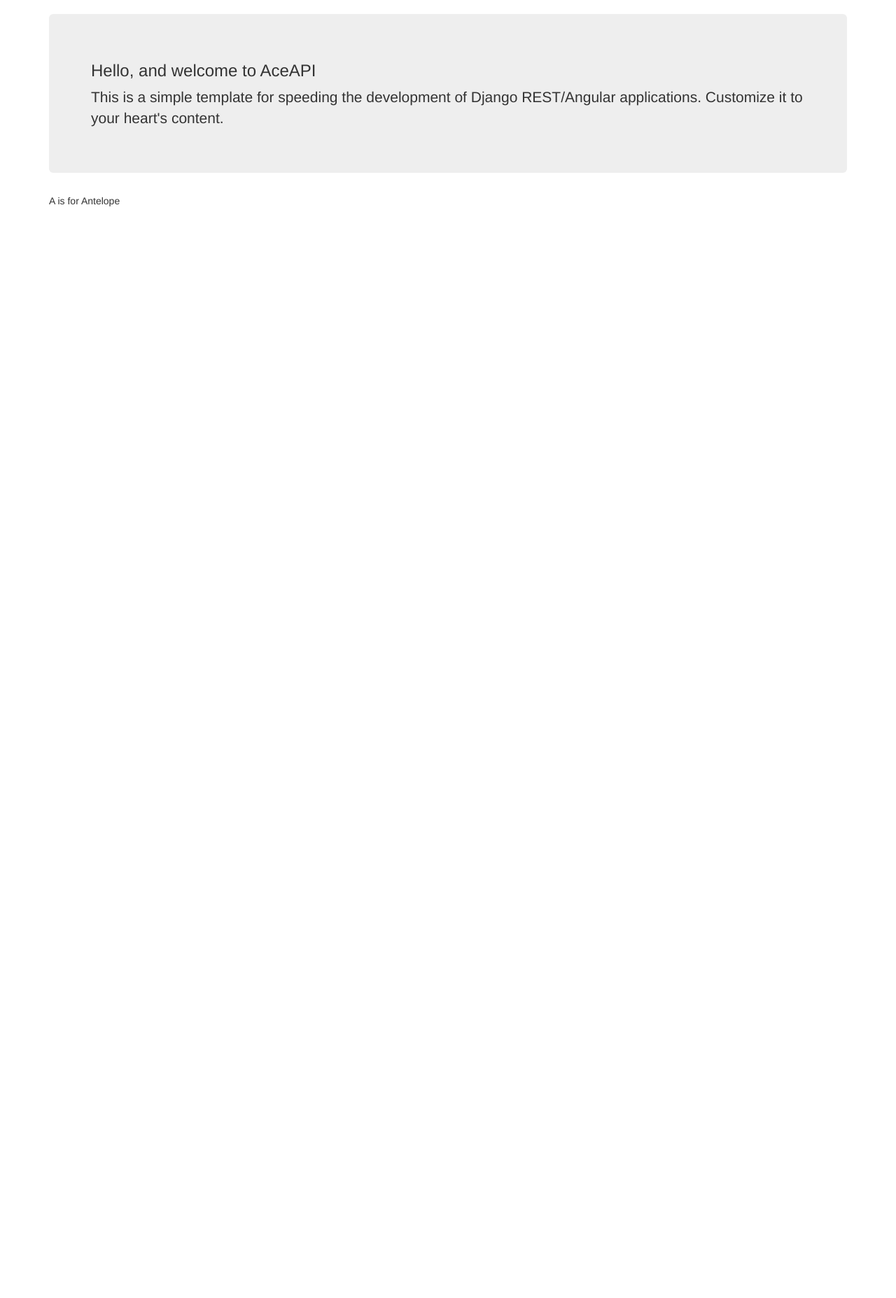
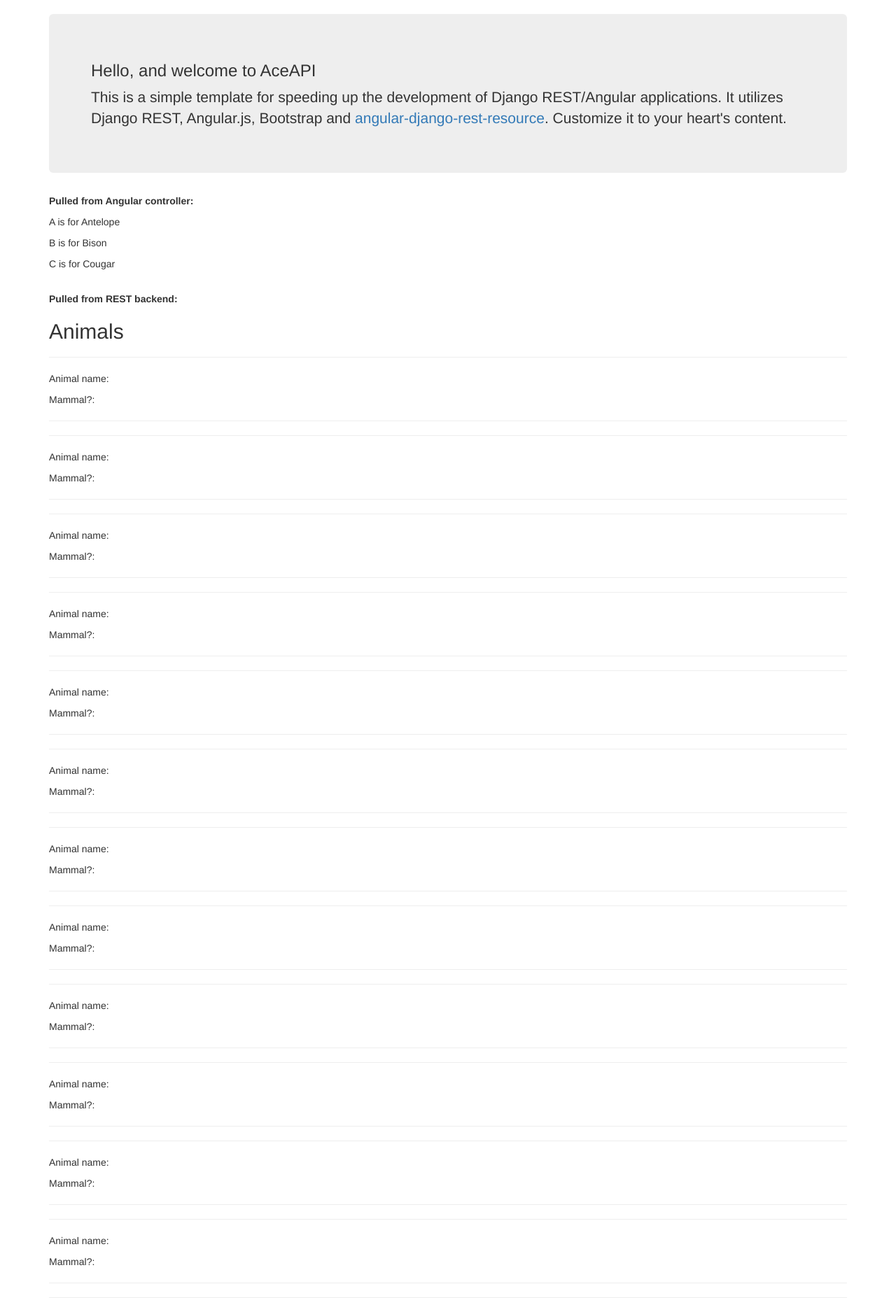
Before and after one commit to acecodes/AceAPI, a Django app: page / in a window 1280 px wide. Shown: the part 52-1907 px from the top of the page at 70% size. Before the commit the page ends 347 px from the top, so only its background shows below. Run offline with Django 3.2, Linux system fonts and the light colour scheme; tables that the repository leaves empty hold one stand-in row (values such as "Sample post"); some libraries are stand-ins or nearby versions.

Commit message:
Angular now pulling from API endpoints, further cleanup on front page template

```diff
--- a/aceapi/common.py
+++ b/aceapi/common.py
@@ -1,6 +1,4 @@
 """
-Django settings for aceapi project.
-
 For more information on this file, see
 https://docs.djangoproject.com/en/1.7/topics/settings/
 
@@ -8,14 +6,12 @@
 https://docs.djangoproject.com/en/1.7/ref/settings/
 """
 
-# Build paths inside the project like this: os.path.join(BASE_DIR, ...)
 import os
 BASE_DIR = os.path.dirname(os.path.dirname(__file__))
 
 SITE_TITLE = 'AceAPI'
 SITE_TAGLINE = 'Jumpstart your Django/Angular apps'
-
-# Application definition
+SITE_ANALYTICS = 'UA-1234-5'
 
 INSTALLED_APPS = (
     'django.contrib.admin',
--- a/restapi/serializers.py
+++ b/restapi/serializers.py
@@ -7,11 +7,11 @@
 
     class Meta:
         model = Person
-        fields = ('name', 'birthday', 'employed',)
+        fields = ('id', 'name', 'birthday', 'employed',)
 
 
 class AnimalSerializer(serializers.ModelSerializer):
 
     class Meta:
         model = Animal
-        fields = ('name', 'mammal',)
+        fields = ('id', 'name', 'mammal',)
--- a/restapi/static/restapi/js/controllers/sample.js
+++ b/restapi/static/restapi/js/controllers/sample.js
@@ -9,7 +9,12 @@
      * Controller of the frontendApp
      */
     angular.module('frontEndApp')
-      .controller('SampleCtrl', function ($scope) {
+      .controller('SampleCtrl', function ($scope, djResource) {
+        var Animal = djResource('/api/animals/:animalId', {animalId:'@id'});
+        var Person = djResource('/api/people/:peopleId', {peopleId:'@id'});
+        $scope.animals = Animal.query();
+        $scope.people = Person.query();
+
         $scope.testItems = [
           'A is for Antelope',
           'B is for Bison',
--- a/restapi/templates/index.html
+++ b/restapi/templates/index.html
@@ -43,11 +43,30 @@
 
     <div class="container" id="content" ng-controller="SampleCtrl as ctrl">
     <div class="jumbotron">
-    <h3>Hello, and welcome to AceAPI</h3>
-    <p>This is a simple template for speeding the development of Django REST/Angular applications. Customize it to your heart's content.</p>
+    <h3>Hello, and welcome to {{ site_title }}</h3>
+    <p>This is a simple template for speeding up the development of Django REST/Angular applications. It utilizes Django REST, Angular.js, Bootstrap and <a href="https://github.com/blacklocus/angular-django-rest-resource">angular-django-rest-resource</a>. Customize it to your heart's content.</p>
     </div>
     {% verbatim %}
-    <p>{{testItems[0]}}</p>
+    <p><b>Pulled from Angular controller:</b></p>
+    <div ng-repeat="items in testItems">
+    <p>{{ items }}</p>
+    </div>
+    <br />
+    <p><b>Pulled from REST backend:</b></p>
+    <h2>Animals</h2>
+    <div ng-repeat="animal in animals">
+    <hr>
+    <p>Animal name: {{ animal.name }}</p>
+    <p>Mammal?: {{ animal.mammal }}</p>
+    <hr>
+    </div>
+    <h2>People</h2>
+    <div ng-repeat="person in people">
+    <hr>
+    <p>Person name: {{ person.name }}</p>
+    <p>Employed?: {{ person.employed }}</p>
+    <hr>
+    </div>
     {% endverbatim %}
 
             {% block content %}
@@ -72,7 +91,7 @@
        r=n.getElementsByTagName(g)[0],a.src=u,r.parentNode.insertBefore(a,r)
        }(window,document,'script','//www.google-analytics.com/analytics.js','ga');
 
-       ga('create', 'UA-XXXXX-X');
+       ga('create', '{{ site_analytics }}');
        ga('send', 'pageview');
     </script>
 
--- a/restapi/views.py
+++ b/restapi/views.py
@@ -3,12 +3,16 @@
 from .models import Animal, Person
 from django.shortcuts import render_to_response
 from django.template import RequestContext
-from aceapi.common import SITE_TAGLINE, SITE_TITLE
+from aceapi.common import SITE_TAGLINE, SITE_TITLE, SITE_ANALYTICS
 
 
 def index(request):
     context = RequestContext(request)
-    context_dict = {'site_title': SITE_TITLE, 'site_tagline': SITE_TAGLINE}
+    context_dict = {
+                    'site_title': SITE_TITLE,
+                    'site_tagline': SITE_TAGLINE,
+                    'site_analytics': SITE_ANALYTICS
+                    }
     return render_to_response('index.html', context_dict, context)
 
 
```
